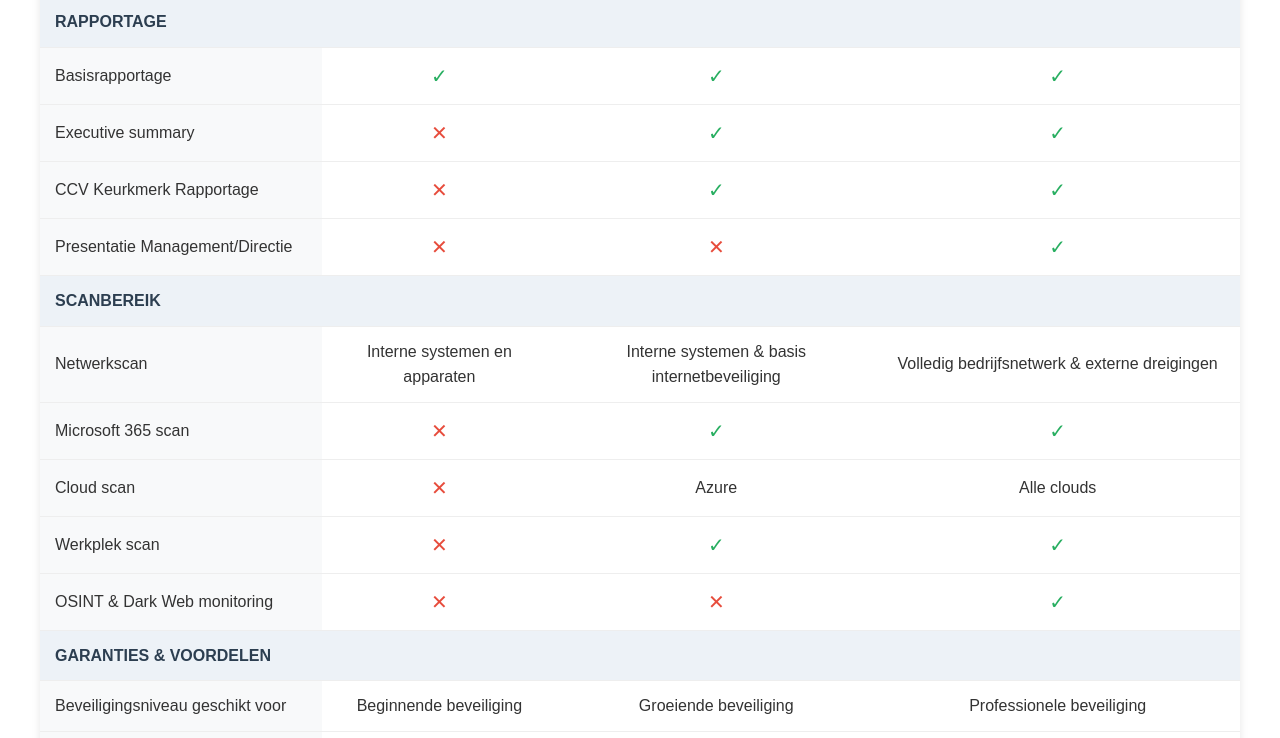
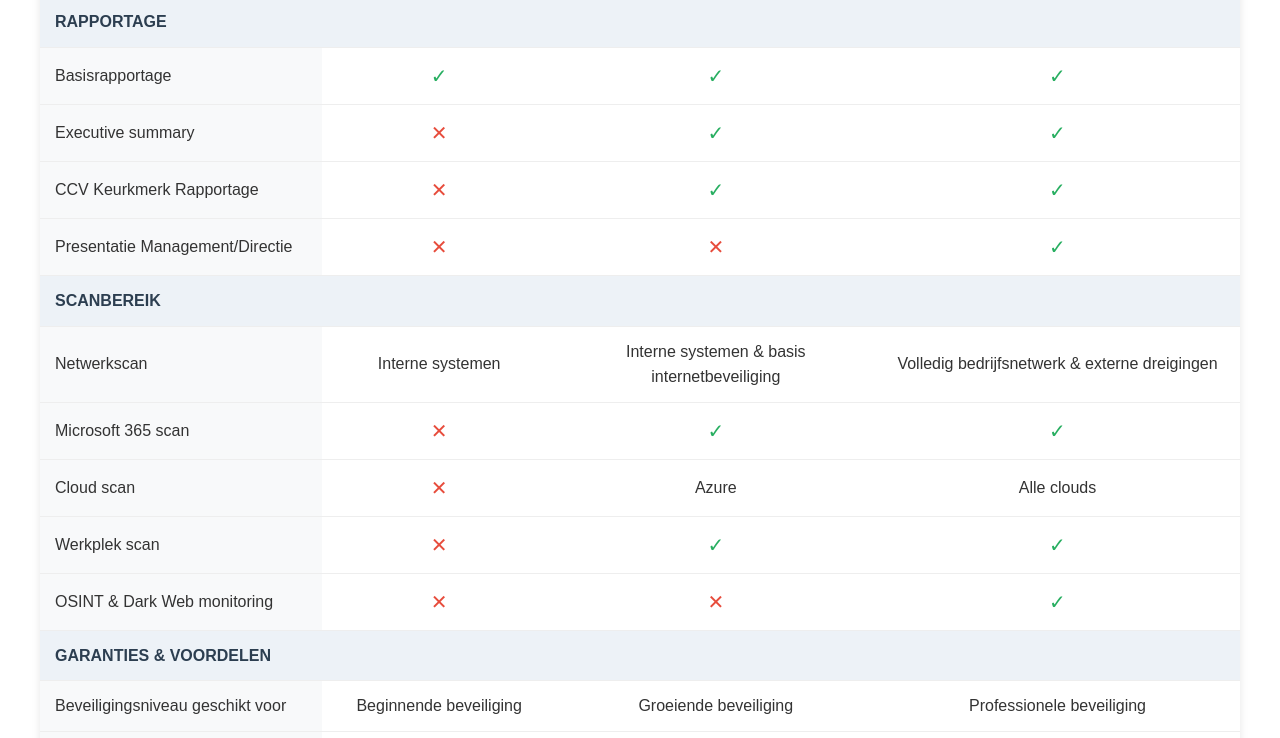
Before and after one commit to jvgassel/pricing, a plain HTML site: page index.html in a window 1280 px wide. Shown: the part 842-1580 px from the top of the page. Drawn offline with Linux system fonts and the light colour scheme.

Commit message:
Update index.html

```diff
--- a/index.html
+++ b/index.html
@@ -322,7 +322,7 @@
             </tr>
             <tr>
                 <td>Netwerkscan</td>
-    <td>Interne systemen en apparaten</td>
+    <td>Interne systemen</td>
     <td>Interne systemen & basis internetbeveiliging</td>
     <td>Volledig bedrijfsnetwerk & externe dreigingen</td>
             </tr>
```
